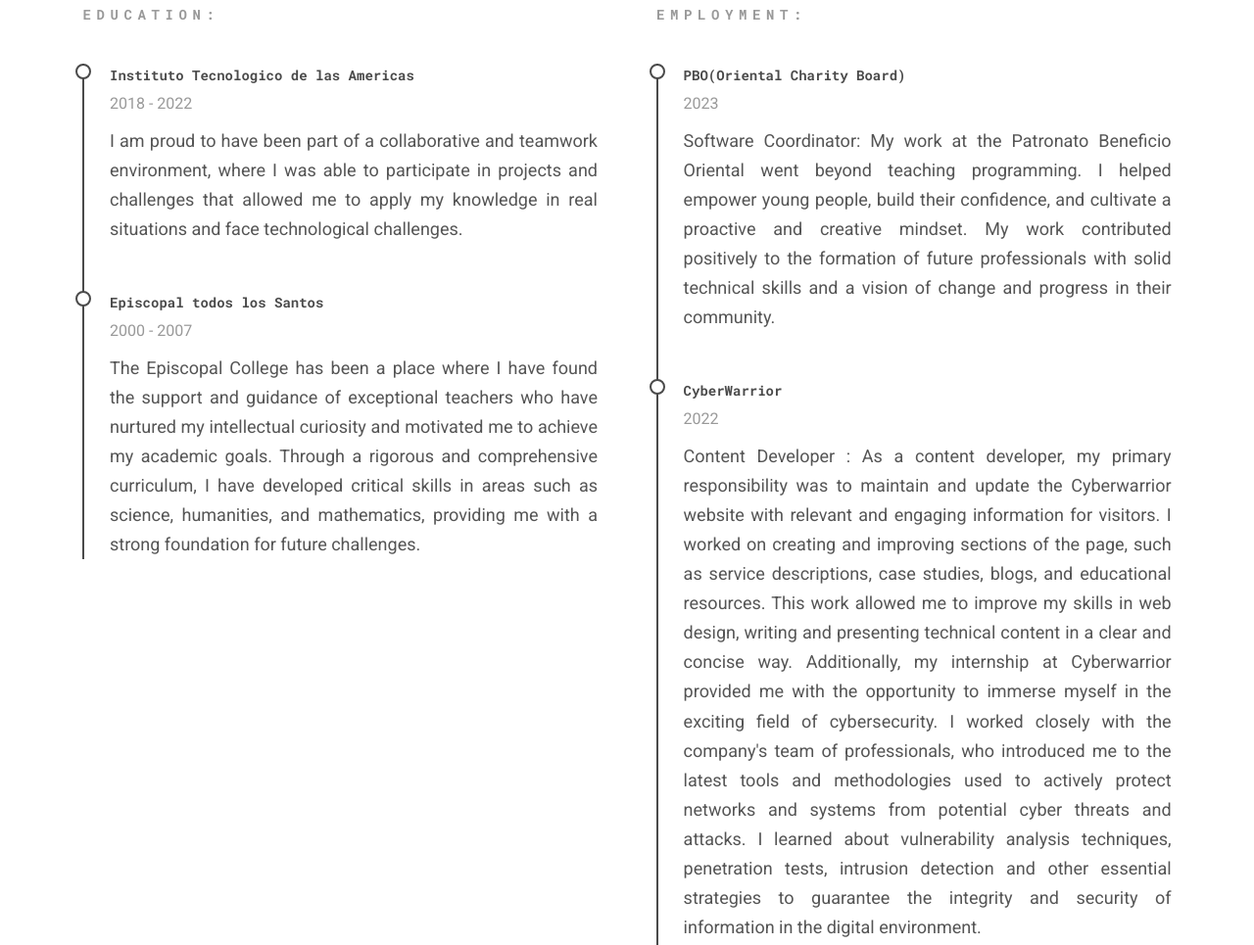
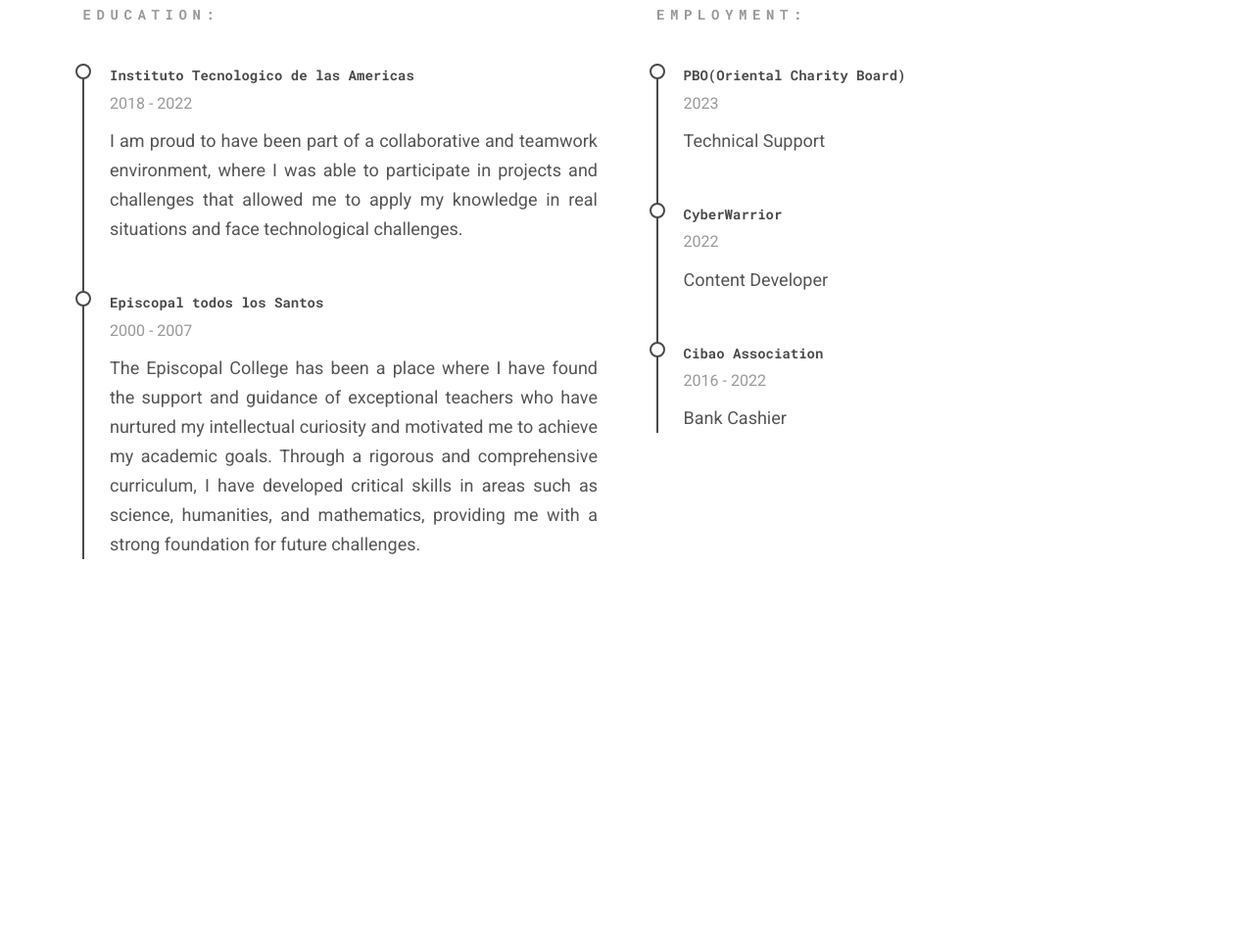
Before and after one commit to gfelix01/Portafolio-Web, a plain HTML site: page index.html in a window 1280 px wide. Shown: the part 2296-3261 px from the top of the page at 98% size. After the commit the page ends 2927 px from the top, so only its background shows below. Drawn offline with nearby package versions, Linux system fonts and the light colour scheme; a web font is replaced by a local one.

Commit message:
Revert "Add-information resume
This reverts commit fc28b6c8430830b666d1f73e7c1d9f4b7fc60984.

```diff
--- a/index.html
+++ b/index.html
@@ -207,18 +207,14 @@
                 <div class="resume__item">
                 <h3 class="resume__subtitle text-sm">PBO(Oriental Charity Board)</h3>
                 <p class="resume__date tex-sm">2023</p>
-                <p class="resume__description text-lg">Software Coordinator:
-                    My work at the Patronato Beneficio Oriental went beyond teaching programming. I helped empower young people, build their confidence, and cultivate a proactive and creative mindset. My work contributed positively to the formation of future professionals with solid technical skills and a vision of change and progress in their community.
-                </p>
+                <p class="resume__description text-lg">Technical Support</p>
             </div>
 
 
             <div class="resume__item">
                 <h3 class="resume__subtitle text-sm">CyberWarrior</h3>
                 <p class="resume__date tex-sm">2022</p>
-                <p class="resume__description text-lg">Content Developer : As a content developer, my primary responsibility was to maintain and update the Cyberwarrior website with relevant and engaging information for visitors. I worked on creating and improving sections of the page, such as service descriptions, case studies, blogs, and educational resources. This work allowed me to improve my skills in web design, writing and presenting technical content in a clear and concise way.
-
-                    Additionally, my internship at Cyberwarrior provided me with the opportunity to immerse myself in the exciting field of cybersecurity. I worked closely with the company's team of professionals, who introduced me to the latest tools and methodologies used to actively protect networks and systems from potential cyber threats and attacks. I learned about vulnerability analysis techniques, penetration tests, intrusion detection and other essential strategies to guarantee the integrity and security of information in the digital environment.</p>
+                <p class="resume__description text-lg">Content Developer</p>
             </div>
 
 
@@ -232,7 +228,8 @@
          </div>
             </div>
           </section>
-        </main>
+
+      </main>
      <!--========JS==========-->
     <script src="js/main.js"></script>
 </body>
```
